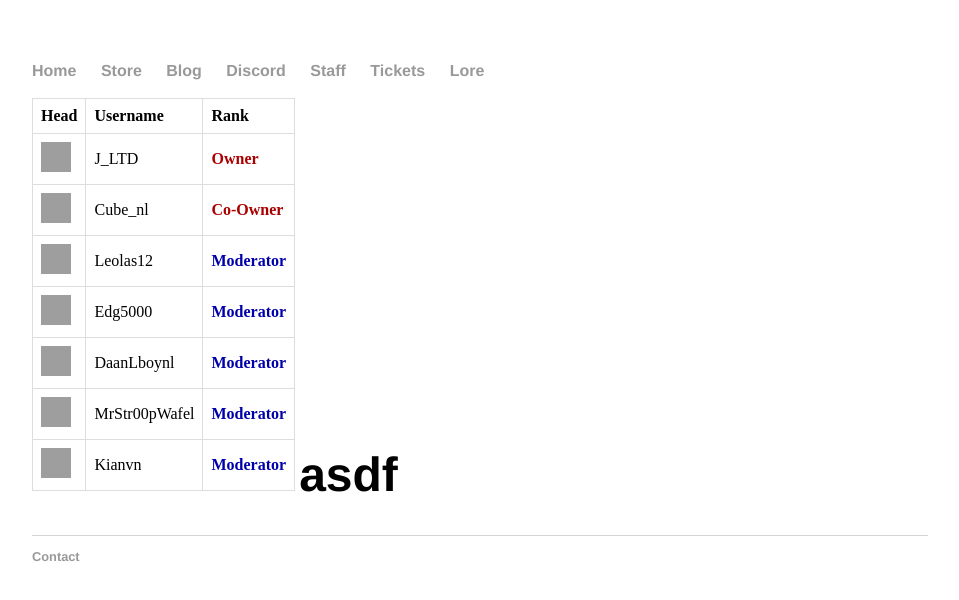
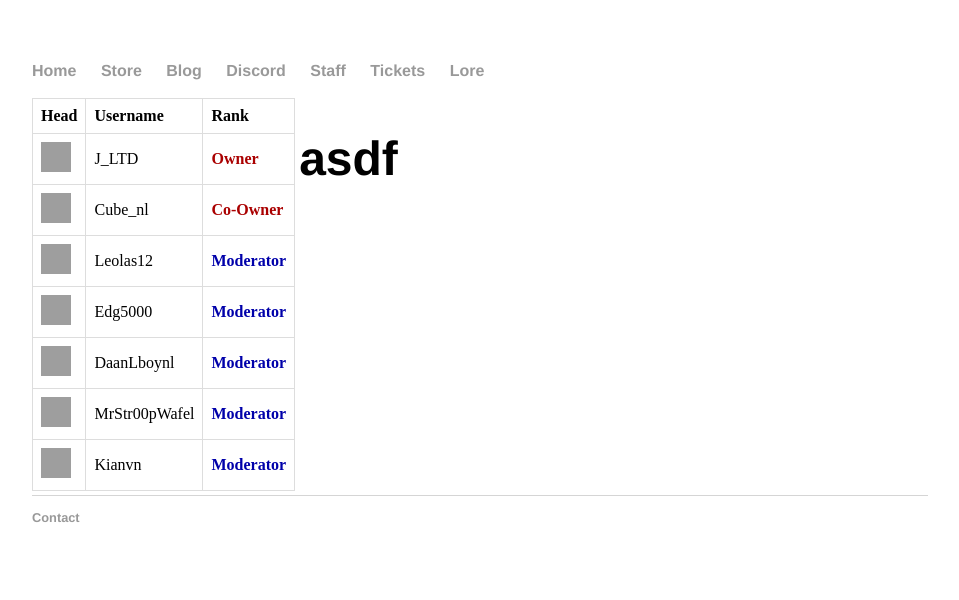
Before and after one commit to JustGamingLTD/justgamingltd.github.io2, a Jekyll site: the page built from staff/index.html, in a window 1280 px wide. Shown: the top 600 px of the page, without its empty margins (160-1119 px from the left). Built offline with Jekyll 4.4.1, drawn with Linux system fonts in a browser that asks for light colours; grey boxes are pictures that could not be loaded.

Commit message:
Update index.html

```diff
--- a/staff/index.html
+++ b/staff/index.html
@@ -58,6 +58,6 @@ title: PVAI - Staff
 
 </div>
 
-<div style="display: inline-block;">
+<div style="display: inline-block;vertical-align:top;">
 	<h1>asdf</h1>
 </div>
```
